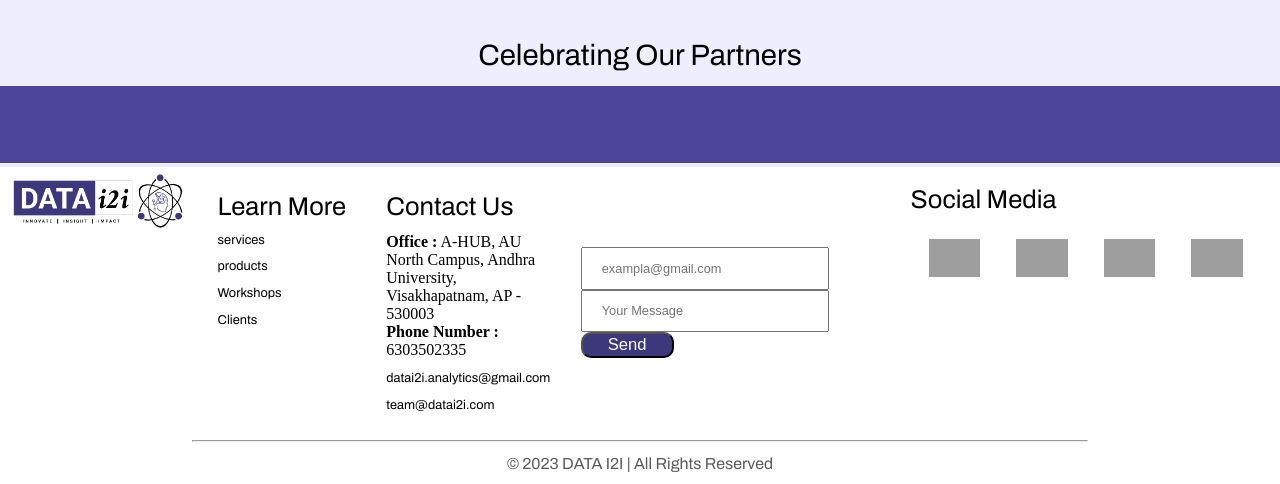
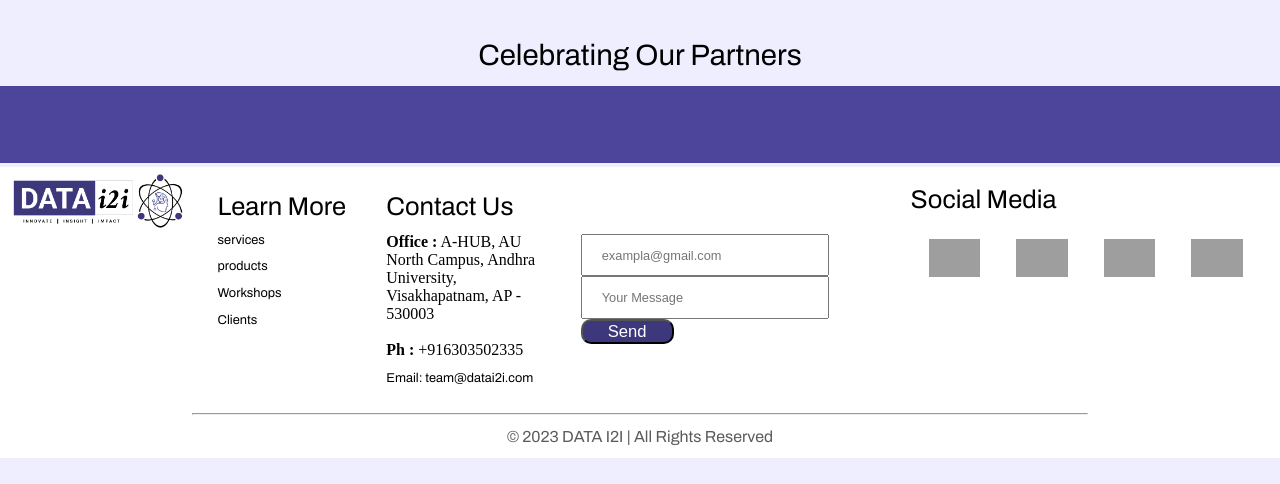
Before and after one commit to Datai2i-web/Datai2i, a Flask app: template templates/index.html in a window 1280 px wide. Shown: the part 864-1348 px from the top of the page. After the commit the page ends 1322 px from the top, so only its background shows below. Run offline with Flask 2, Linux system fonts and the light colour scheme; the template is opened without the code that fills it, so the values that code supplies are empty; parts of the project's set-up code (start-up, migrations or seed data) failed here and were passed over; grey boxes are pictures that could not be loaded.

Commit message:
contact us update

```diff
--- a/templates/index.html
+++ b/templates/index.html
@@ -249,10 +249,9 @@
                     <h1>Contact Us</h1>
                     <p> <span class = "address">Office :</span> A-HUB,
                         AU North Campus, Andhra University,
-                        Visakhapatnam, AP - 530003 <br>
-                        <span class = "address">Phone Number :</span> 6303502335</P>
-                    <a href="mailto:datai2i.analytics@gmail.com">datai2i.analytics@gmail.com</a>
-                    <a href="mailto:team@datai2i.com">team@datai2i.com</a>
+                        Visakhapatnam, AP - 530003 <br><br>
+                        <span class = "address">Ph :</span> +916303502335</P>
+                    <a href="mailto:team@datai2i.com"> Email: team@datai2i.com</a>
                 </div>
             </div>
             <div class="contact-form">
```
